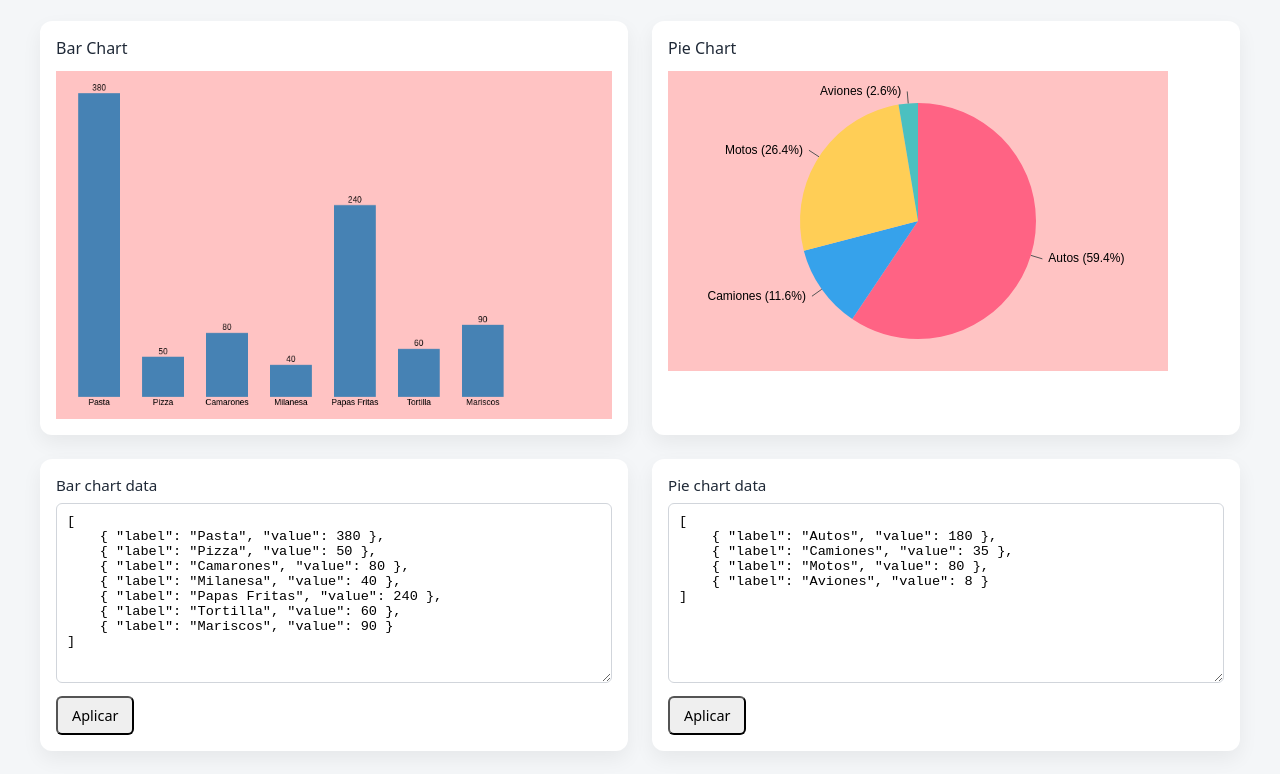
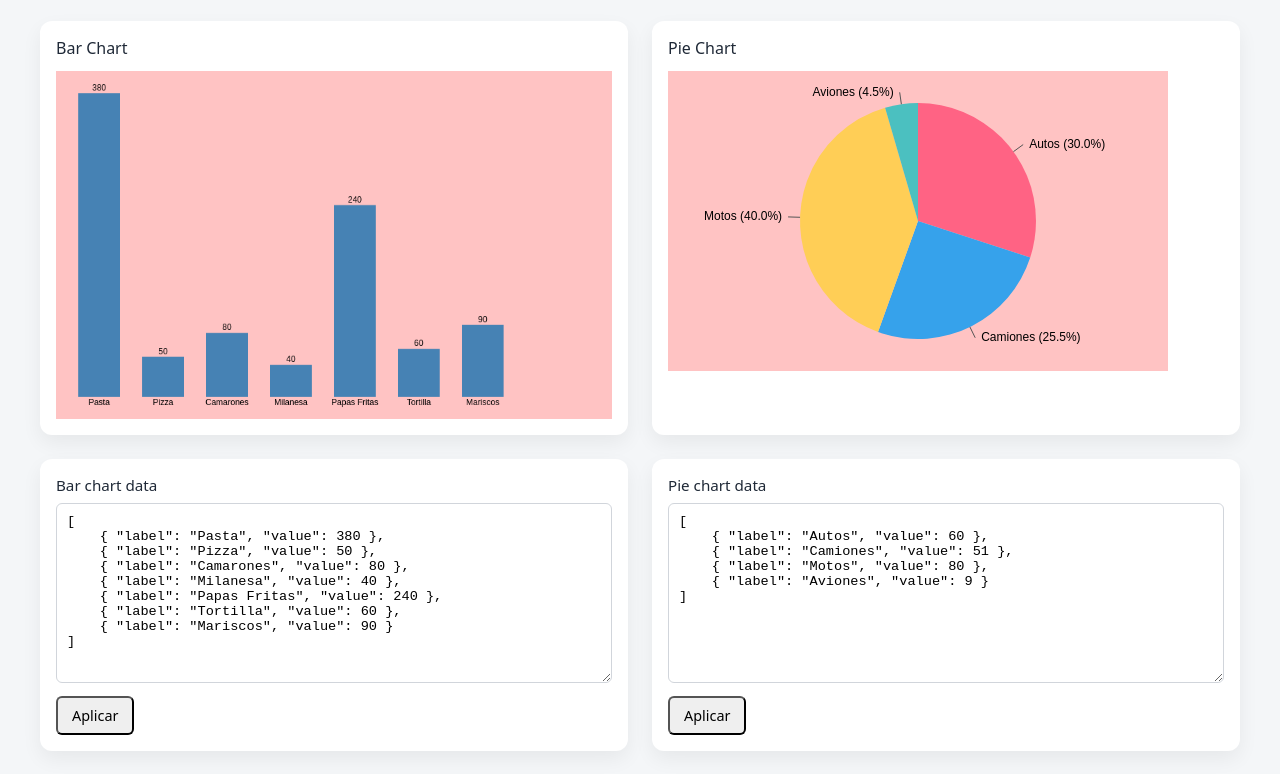
Before and after one commit to githubfacu/canvas-graphs, a website with bundled scripts: page demo/index.html in a window 1280 px wide. Shown: the part 66-840 px from the top of the page. Built offline with nearby package versions, Linux system fonts and the light colour scheme.

Commit message:
feat: random button bar changes

```diff
--- a/demo/index.html
+++ b/demo/index.html
@@ -46,10 +46,10 @@
         <h3>Pie chart data</h3>
         <textarea id="pie-json">
 [
-    { "label": "Autos", "value": 180 },
-    { "label": "Camiones", "value": 35 },
+    { "label": "Autos", "value": 60 },
+    { "label": "Camiones", "value": 51 },
     { "label": "Motos", "value": 80 },
-    { "label": "Aviones", "value": 8 }
+    { "label": "Aviones", "value": 9 }
 ]
         </textarea>
         <button id="apply-pie-data">Aplicar</button>
--- a/demo/index.ts
+++ b/demo/index.ts
@@ -35,10 +35,10 @@ const pieColors = [
 ];
 
 const pieData = [
-  { label: "Autos", value: 180 },
-  { label: "Camiones", value: 35 },
+  { label: "Autos", value: 60 },
+  { label: "Camiones", value: 51 },
   { label: "Motos", value: 80 },
-  { label: "Aviones", value: 8 }
+  { label: "Aviones", value: 9 }
 ];
 
 const pieChart = new PieChart(canvasPie, pieData, {
@@ -60,7 +60,6 @@ document.getElementById("random")!.addEventListener("click", () => {
   }));
 
   chart.updateData(newData);
-  pieChart.updateData(newData);
 });
 
 function readDataFromJSON(textareaId: string): { label: string; value: number }[] {
```
Also changed, not shown: dist/demo/index.js.
